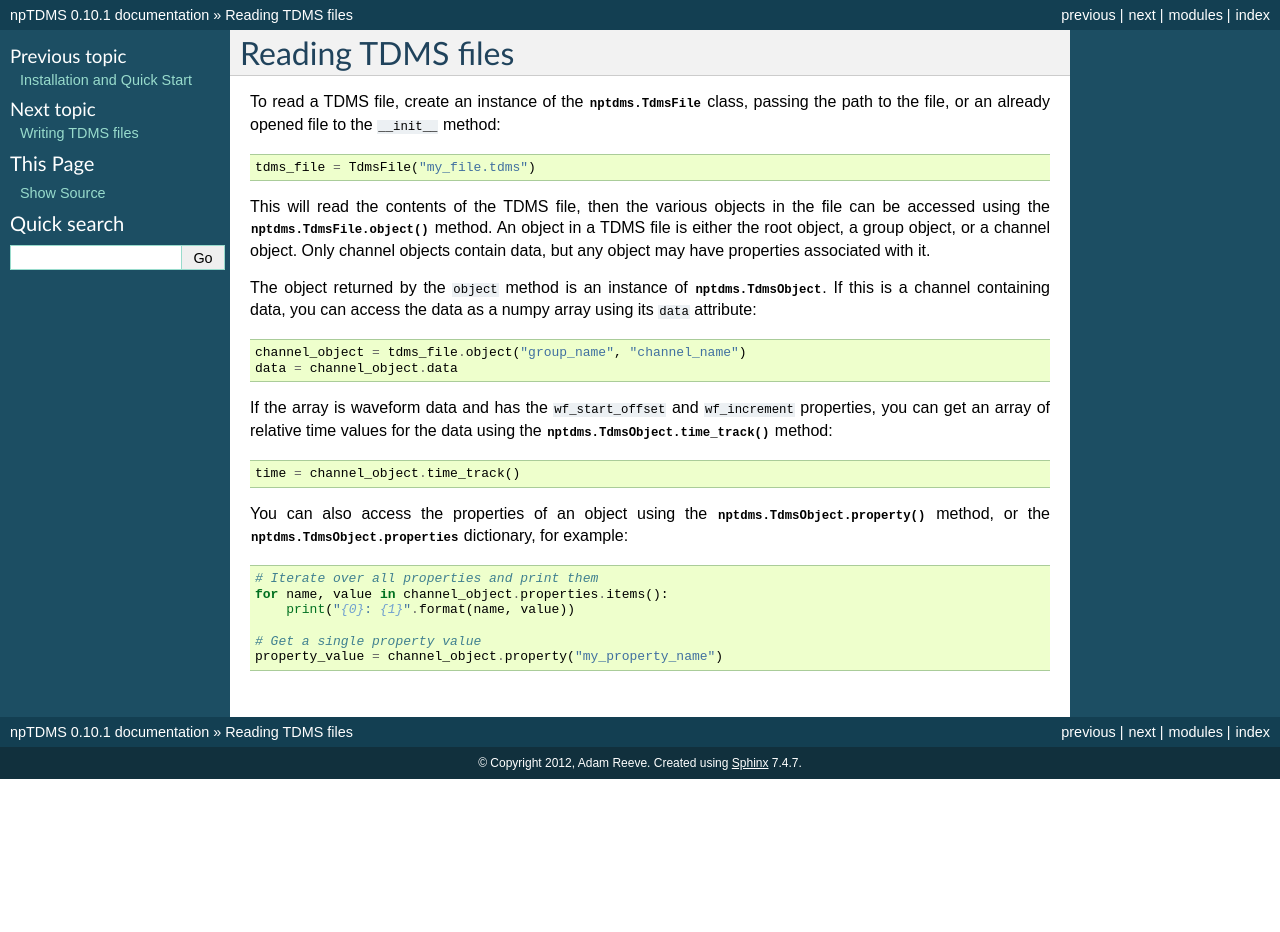
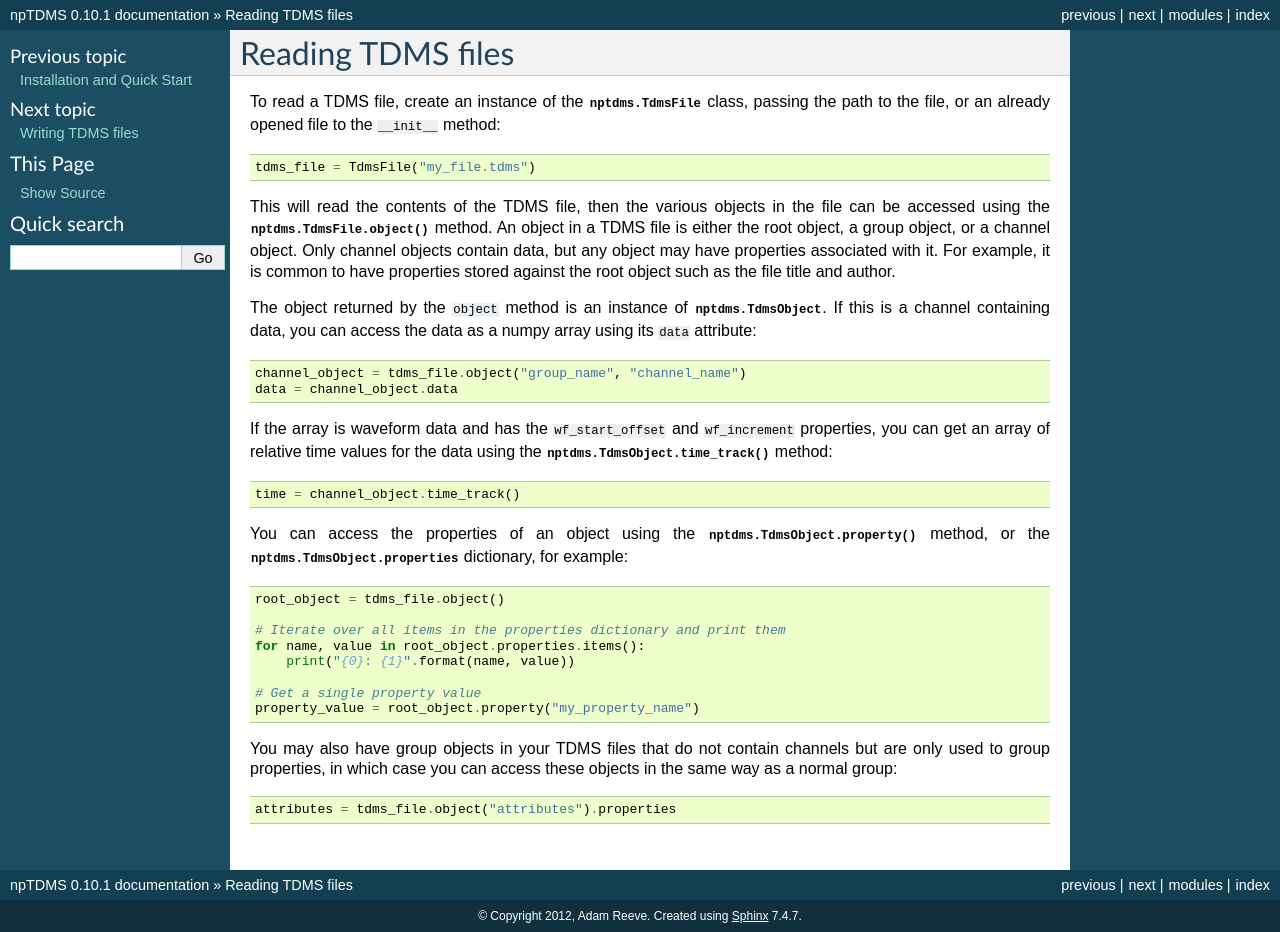
Before and after one commit to adamreeve/npTDMS, a Sphinx documentation site: the page built from docs/reading.rst, in a window 1280 px wide. Built offline with Sphinx 7.4.7, drawn with Linux system fonts in a browser that asks for light colours; before the commit the page ends 900 px from its top, so only the background shows below that.

Commit message:
Add note in documentation about accessing properties of a group and the root object

```diff
--- a/docs/reading.rst
+++ b/docs/reading.rst
@@ -12,6 +12,8 @@ in the file can be accessed using the
 An object in a TDMS file is either the root object, a group object, or a channel
 object.
 Only channel objects contain data, but any object may have properties associated with it.
+For example, it is common to have properties stored against the root object such as the
+file title and author.
 
 The object returned by the ``object`` method is an instance of :py:class:`nptdms.TdmsObject`.
 If this is a channel containing data, you can access the data as a numpy array using its
@@ -26,12 +28,20 @@ properties, you can get an array of relative time values for the data using the
 
     time = channel_object.time_track()
 
-You can also access the properties of an object using the :py:meth:`nptdms.TdmsObject.property` method,
+You can access the properties of an object using the :py:meth:`nptdms.TdmsObject.property` method,
 or the :py:attr:`nptdms.TdmsObject.properties` dictionary, for example::
 
-    # Iterate over all properties and print them
-    for name, value in channel_object.properties.items():
+    root_object = tdms_file.object()
+
+    # Iterate over all items in the properties dictionary and print them
+    for name, value in root_object.properties.items():
         print("{0}: {1}".format(name, value))
 
     # Get a single property value
-    property_value = channel_object.property("my_property_name")
+    property_value = root_object.property("my_property_name")
+
+You may also have group objects in your TDMS files that do not contain
+channels but are only used to group properties, in which case you can access
+these objects in the same way as a normal group::
+
+    attributes = tdms_file.object("attributes").properties
```
